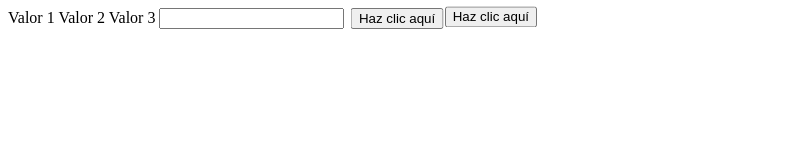
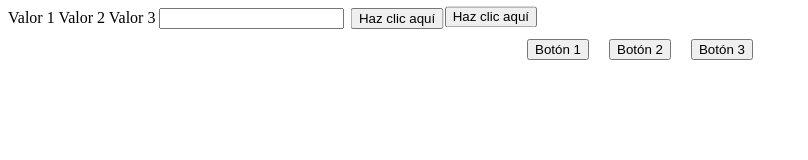
Before and after one commit to vlunaramos/memorize-words, a plain HTML site: page test.html in a window 1280 px wide. Shown: the whole page, without its empty margins (0-808 px from the left). Drawn offline with Linux system fonts and the light colour scheme.

Commit message:
improved drop

```diff
--- a/test.html
+++ b/test.html
@@ -41,6 +41,27 @@
   }
 }
 
+.wave-container {
+  display: flex;
+  justify-content: center;
+}
+
+.wave-button {
+  animation: wave 1s ease-in-out infinite;
+  margin: 10px;
+}
+
+@keyframes wave {
+  0% {
+    transform: translateY(0);
+  }
+  50% {
+    transform: translateY(-10px);
+  }
+  100% {
+    transform: translateY(0);
+  }
+}
 
 
 </style>
@@ -54,6 +75,11 @@
 
 <button class="jump-span">Haz clic aquí</button>
 
+<div class="wave-container">
+    <button class="wave-button">Botón 1</button>
+    <button class="wave-button">Botón 2</button>
+    <button class="wave-button">Botón 3</button>
+  </div>
 
 <script>
     var input = document.getElementById("myInput");
```
Also changed, not shown: script.js (+4 -5 lines).
